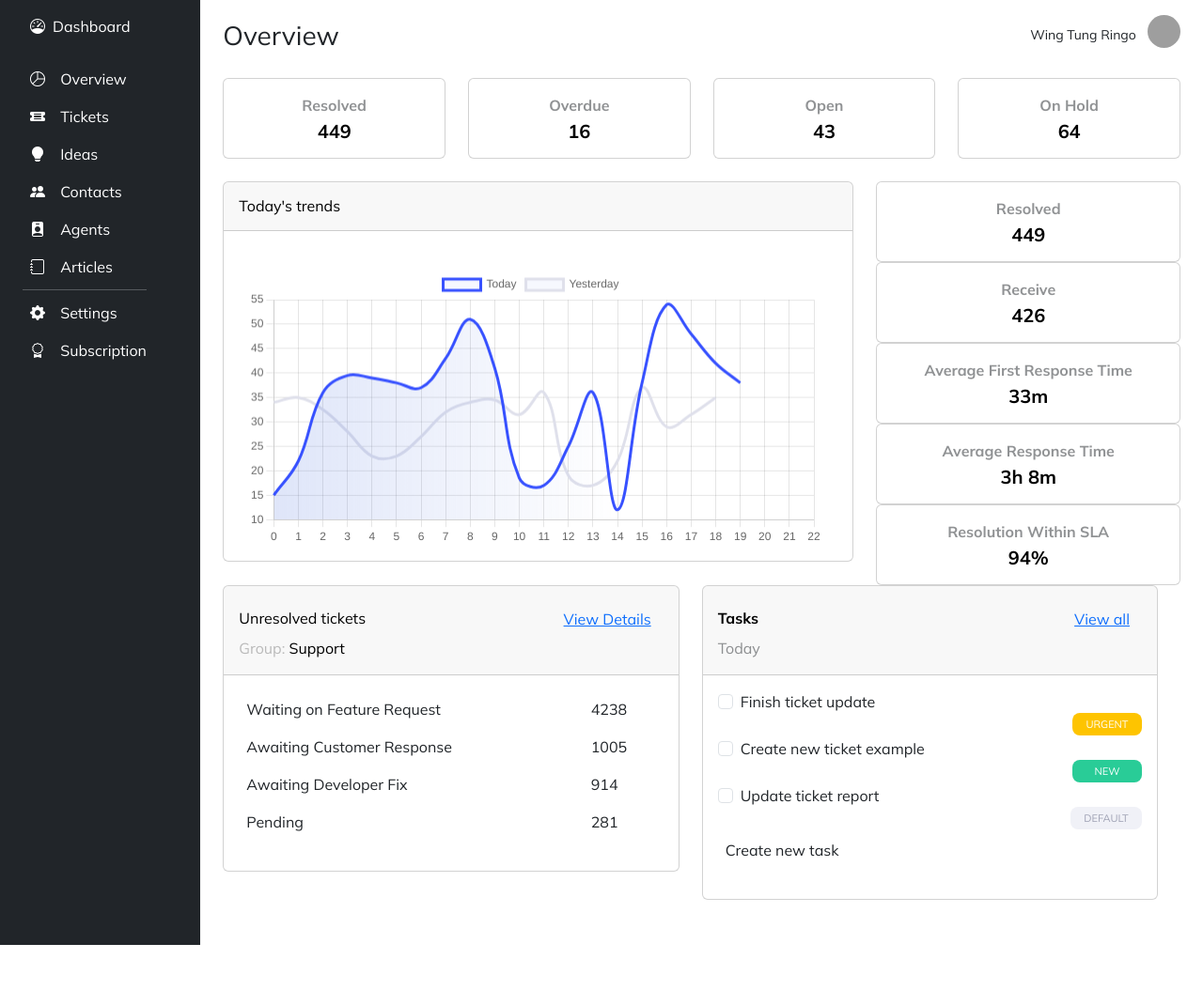
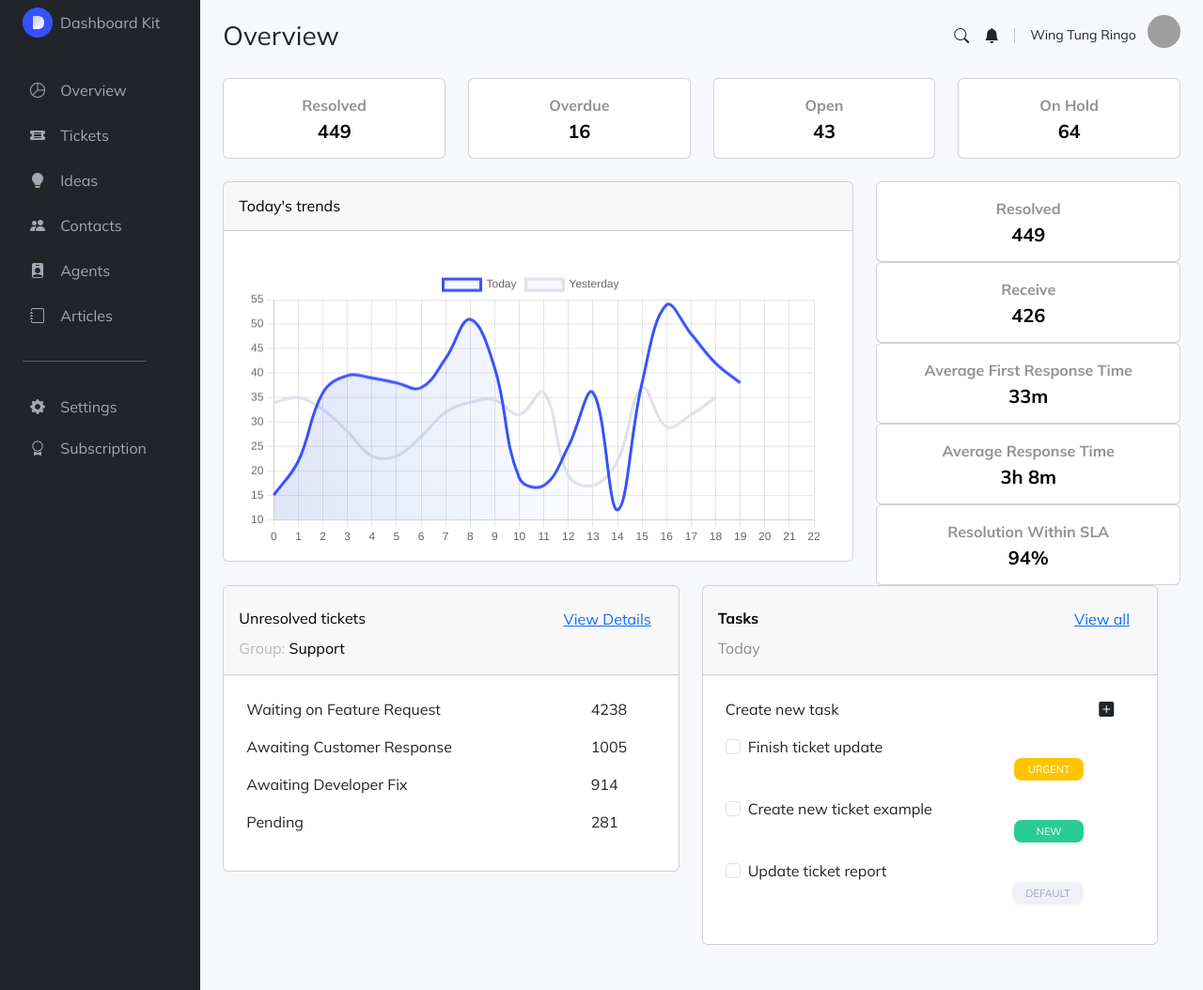
Before and after one commit to RingoGG/bootstrapAssignment, a website: page public/index.html in a window 1280 px wide. Shown: the whole page at 94% size. Before the commit the page ends 1006 px from the top, so only its background shows below. Drawn offline with nearby package versions, Linux system fonts and the light colour scheme; grey boxes are pictures that could not be loaded.

Commit message:
D1121T1137

```diff
--- a/public/index.html
+++ b/public/index.html
@@ -24,51 +24,60 @@
     <div class="container-fluid">
         <div class="row flex-nowrap">
             <div class="col-auto col-md-3 col-xl-2 px-sm-2 px-0 bg-dark">
-                <div class="d-flex flex-column align-items-center align-items-sm-start px-3 pt-2 text-white min-vh-100">
+                <div class="d-flex flex-column align-items-center align-items-sm-start px-3 pt-2 text-white min-vh-100" id="dashboard">
 
                     <a href="/" class="d-flex align-items-center pb-3 mb-md-0 me-md-auto text-white text-decoration-none">
-                        <i class="bi bi-speedometer p-2"></i>
-                        <span class="d-none d-sm-inline">Dashboard</span>
+                        <svg xmlns="http://www.w3.org/2000/svg" width="32" height="32" viewBox="0 0 32 32" fill="none">
+                            <circle cx="16" cy="16" r="16" fill="#3751FF"/>
+                            <path d="M11 10C11 9.44772 11.4477 9 12 9H15.9905C18.2127 9 19.9333 9.60955 21.1524 10.8287C22.3841 12.0478 23 13.765 23 15.9803C23 18.2088 22.3841 19.9391 21.1524 21.1713C19.9333 22.3904 18.2127 23 15.9905 23H12C11.4477 23 11 22.5523 11 22V10Z" fill="url(#paint0_linear_584_285)"/>
+                            <defs>
+                              <linearGradient id="paint0_linear_584_285" x1="11" y1="9" x2="23" y2="23" gradientUnits="userSpaceOnUse">
+                                <stop stop-color="white" stop-opacity="0.7"/>
+                                <stop offset="1" stop-color="white"/>
+                              </linearGradient>
+                            </defs>
+                          </svg>
+                        <span class="d-none d-sm-inline ps-2" id="kit">Dashboard Kit</span>
                     </a>
 
-                    <ul class="nav nav-pills flex-column mb-sm-auto mb-0 align-items-center align-items-sm-start" id="menu">
+                    <ul class="nav nav-pills flex-column mb-sm-auto mt-3 align-items-center align-items-sm-start" id="menu">
 
-                        <li class="nav-item">
+                        <li class="nav-item py-1">
                             <a href="#" class="nav-link align-middle px-0 text-white">
                                 <i class="bi bi-pie-chart p-2"></i>
                                 <span class="ms-1 d-none d-sm-inline">Overview</span>
                             </a>
                         </li>
 
-                        <li>
+                        <li class="py-1">
                             <a href="#submenu1" data-bs-toggle="collapse" class="nav-link px-0 align-middle text-white">
                                 <i class="bi bi-ticket-detailed-fill p-2"></i>
                                 <span class="ms-1 d-none d-sm-inline">Tickets</span>
                             </a>
                         </li>
 
-                        <li>
+                        <li class="py-1">
                             <a href="#" class="nav-link px-0 align-middle text-white">
                                 <i class="bi bi-lightbulb-fill p-2"></i>
                                 <span class="ms-1 d-none d-sm-inline">Ideas</span>
                             </a>
                         </li>
 
-                        <li>
+                        <li class="py-1">
                             <a href="#submenu2" data-bs-toggle="collapse" class="nav-link px-0 align-middle text-white">
                                 <i class="bi bi-people-fill p-2"></i>
                                 <span class="ms-1 d-none d-sm-inline">Contacts</span>
                             </a>
                         </li>
 
-                        <li>
+                        <li class="py-1">
                             <a href="#submenu3" data-bs-toggle="collapse" class="nav-link px-0 align-middle text-white">
                                 <i class="bi bi-person-badge-fill p-2"></i>
                                 <span class="ms-1 d-none d-sm-inline">Agents</span>
                             </a>
                         </li>
 
-                        <li>
+                        <li class="py-1">
                             <a href="#" class="nav-link px-0 align-middle text-white">
                                 <i class="bi bi-journal p-2"></i>
                                 <span class="ms-1 d-none d-sm-inline">Articles</span>
@@ -76,9 +85,9 @@
                         </li>
 
                         <!-- Divider -->
-                        <hr class="sidebar-divider w-100 border-light my-1">
+                        <hr class="sidebar-divider w-100 border-light my-4">
 
-                        <li>
+                        <li class="py-1">
                             <a href="#" class="nav-link px-0 align-middle text-white">
                                 <i class="bi bi-gear-fill p-2"></i>
                                 <span class="ms-1 d-none d-sm-inline">Settings</span>
@@ -103,11 +112,17 @@
                     <!-- Page Heading -->
                     <div class="d-sm-flex align-items-center justify-content-between mb-4">
                         <h1 class="h3 mb-0 text-gray-800">Overview</h1>
-                        <div class="topbar-divider d-none d-md-block"></div>
+                        <div class="d-flex align-items-center flex-end">
+                            <i class="bi bi-search p-2 "></i>
+                            <i class="bi bi-bell-fill p-2"></i>
+                            <div class="d-flex p-2" style="height: 32px;">
+                                <div class="vr"></div>
+                            </div>
                             <a>
                                 <span class="mr-2 d-none d-lg-inline text-gray-600 small px-sm-2">Wing Tung Ringo</span>
                                 <img class="img-fluid mb-2 rounded-circle" style="width: 35px; height: 35px" src="assets/images/854ac739a1a54b9219037b25b41868ec.png" alt="user's icon">
                             </a>
+                        </div>
                     </div>
 
                     <!-- 1st Content Row -->
@@ -343,52 +358,46 @@
                                         <tbody>
                                             <tr>
                                                 <td>Create new task</td>
-
+                                                <td>
+                                                    <i class="bi bi-plus-square-fill"></i>
+                                                </td>
                                             </tr>
 
-                                            <div class="form-check" class="rounded">
-                                                <input class="form-check-input" type="checkbox" value="" id="flexCheckDefault">
-                                                <label class="form-check-label" for="flexCheckDefault">
-                                                  Finish ticket update
-                                                </label>
+                                            <tr>
+                                                <td>
+                                                    <div class="form-check rounded">
+                                                        <input class="form-check-input" type="checkbox" value="" id="flexCheckDefault1">
+                                                        <label class="form-check-label" for="flexCheckDefault1">Finish ticket update</label>
                                                         <div class="d-grid d-md-flex justify-content-md-end">
                                                             <button type="button" class="tasks-button" id="urgent-button">URGENT</button>
                                                         </div>
                                                     </div>
-                                            <!-- <tr>
-                                                <td>Finish ticket update</td>
-                                                <td>1005</td>
-                                            </tr> -->
+                                                </td>
+                                            </tr>
 
-
-
-                                            <div class="form-check" class="rounded">
-                                                <input class="form-check-input" type="checkbox" value="" id="flexCheckDefault">
-                                                <label class="form-check-label" for="flexCheckDefault">
-                                                    Create new ticket example
-                                                </label>
+                                            <tr>
+                                                <td>
+                                                    <div class="form-check rounded">
+                                                        <input class="form-check-input" type="checkbox" value="" id="flexCheckDefault2">
+                                                        <label class="form-check-label" for="flexCheckDefault2">Create new ticket example</label>
                                                         <div class="d-grid d-md-flex justify-content-md-end">
                                                             <button type="button" class="tasks-button" id="new-button">NEW</button>
                                                         </div>
                                                     </div>
-                                            <!-- <tr>
-                                                <td>Create new ticket example</td>
-                                                <td>New</td>
-                                            </tr> -->
+                                                </td>
+                                            </tr>
 
-                                            <div class="form-check" class="rounded">
-                                                <input class="form-check-input" type="checkbox" value="" id="flexCheckDefault">
-                                                <label class="form-check-label" for="flexCheckDefault">
-                                                    Update ticket report
-                                                </label>
+                                            <tr>
+                                                <td>
+                                                    <div class="form-check rounded">
+                                                        <input class="form-check-input" type="checkbox" value="" id="flexCheckDefault3">
+                                                        <label class="form-check-label" for="flexCheckDefault3">Update ticket report</label>
                                                         <div class="d-grid d-md-flex justify-content-md-end">
                                                             <button type="button" class="tasks-button" id="default-button">DEFAULT</button>
                                                         </div>
                                                     </div>
-                                            <!-- <tr>
-                                                <td>Update ticket report</td>
-                                                <td>Default</td>
-                                            </tr> -->
+                                                </td>
+                                            </tr>
                                         </tbody>
                                     </table>
                                 </div>
@@ -405,6 +414,8 @@
     <script src="https://cdn.jsdelivr.net/npm/chart.js"></script>
     <!-- My chart script -->
     <script src="assets/js/chart-script.js"></script>
+     <!-- Script for other elements on html -->
+     <script src="assets/js/main.js"></script>
     <!-- Bootstrap -->
     <script src="https://cdn.jsdelivr.net/npm/bootstrap@5.3.2/dist/js/bootstrap.bundle.min.js" integrity="sha384-C6RzsynM9kWDrMNeT87bh95OGNyZPhcTNXj1NW7RuBCsyN/o0jlpcV8Qyq46cDfL" crossorigin="anonymous"></script>
 
--- a/src/scss/style.scss
+++ b/src/scss/style.scss
@@ -1,9 +1,12 @@
 $primary-color: #FFF;
 $spacing: 16px;
 $primary-font: 'Mulish', sans-serif;
+$menu-text-color: rgba(164, 166, 179, 1);
+$dashboard-bg-color:rgba(54, 55, 64, 1);
 
 .container-fluid {
   font-family: $primary-font;
+  background-color: rgba(247, 248, 252, 1);
 }
 
 header {
@@ -24,11 +27,21 @@ header {
   width: 74px;
   background-color: rgba(254, 196, 0, 1);
 }
+
 #new-button{
   width: 74px;
 }
+
 #default-button{
   width: 76px;
   color: rgba(159, 162, 180, 1);
   background-color: rgba(240, 241, 247, 1);
 }
+
+#menu li a span, #menu li a i, #kit{
+  color: $menu-text-color;
+}
+
+#dashboard{
+  color: $dashboard-bg-color;
+}
```
Also changed, not shown: public/assets/js/chart-area-demo.js (deleted, +0 -118 lines), public/assets/js/main.js (added, +13 -0 lines), public/assets/css/style.css, 1 other file. Lines whose indentation alone changed are shown as unchanged.
